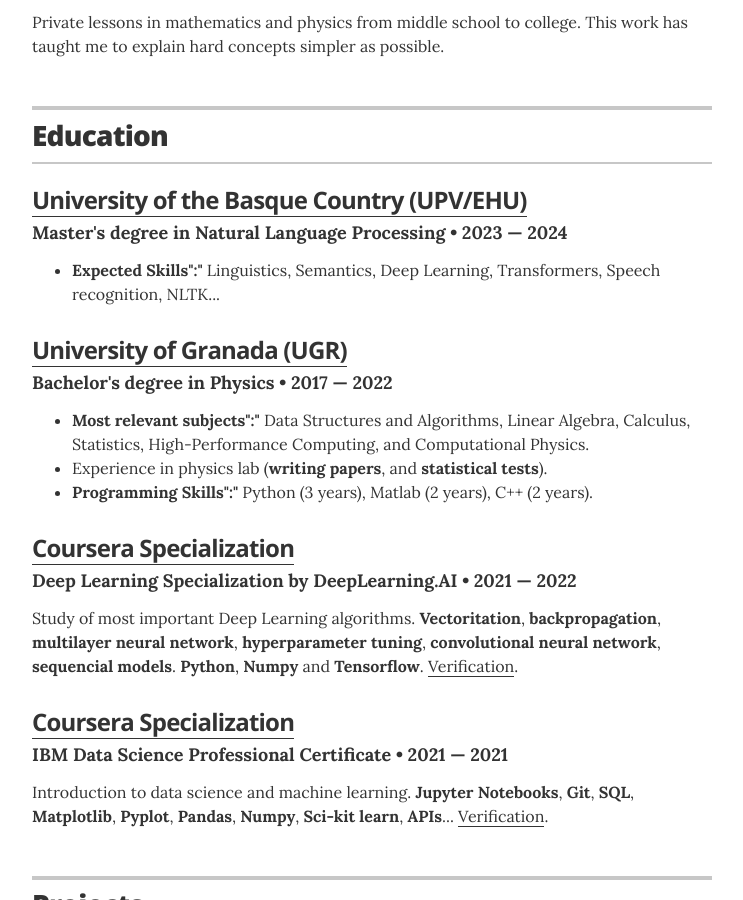
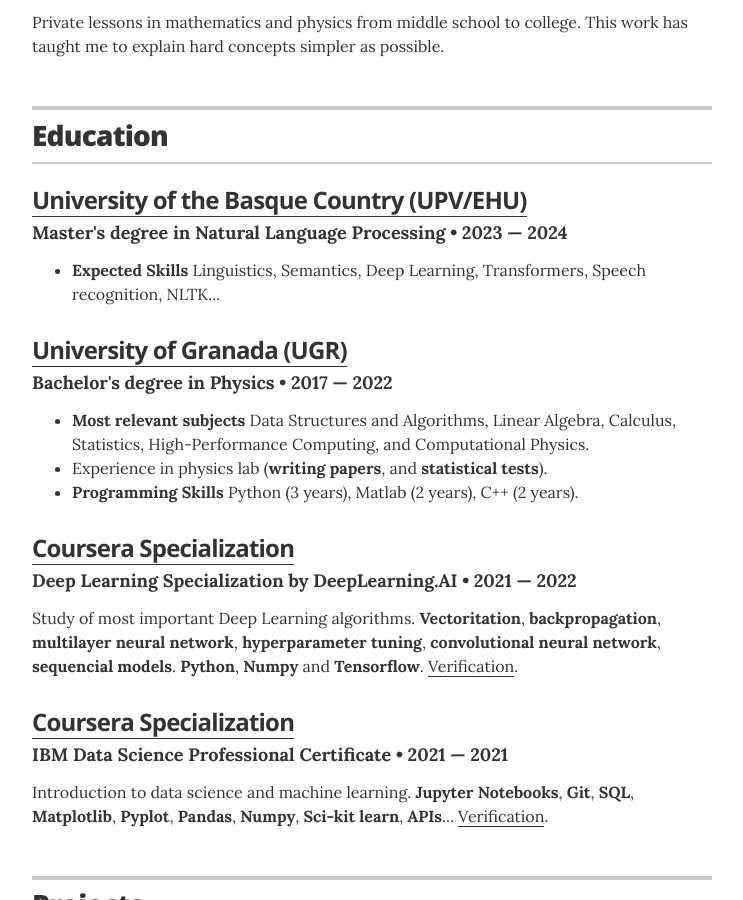
Before and after one commit to rubzip/rubzip.github.io, a Jekyll site: the page built from index.html, in a window 1280 px wide and 900 px high, scrolled down 1134 px. Shown: the whole window, without its empty margins (268-1011 px from the left). Built offline with Jekyll 4.4.1, drawn with Linux system fonts in a browser that asks for light colours.

```diff
--- a/_data/education.yml
+++ b/_data/education.yml
@@ -3,15 +3,15 @@
   uni: <a href="https://www.ugr.es/en/study/undergraduate/programmes/physics">University of the Basque Country (UPV/EHU)</a>
   year: 2023 &mdash; 2024
   awards:
-    - award: <b>Expected Skills":" </b> Linguistics, Semantics, Deep Learning, Transformers, Speech recognition, NLTK...
+    - award: <b>Expected Skills </b> Linguistics, Semantics, Deep Learning, Transformers, Speech recognition, NLTK...
 
 - degree: Bachelor's degree in Physics
   uni: <a href="https://www.ugr.es/en/study/undergraduate/programmes/physics">University of Granada (UGR)</a>
   year: 2017 &mdash; 2022
   awards:
-    - award: <b>Most relevant subjects":"</b> Data Structures and Algorithms, Linear Algebra, Calculus, Statistics, High-Performance Computing, and Computational Physics.
+    - award: <b>Most relevant subjects</b> Data Structures and Algorithms, Linear Algebra, Calculus, Statistics, High-Performance Computing, and Computational Physics.
     - award: Experience in physics lab (<b>writing papers</b>, and <b>statistical tests</b>).
-    - award: <b>Programming Skills":"</b> Python (3 years), Matlab (2 years), C++ (2 years).
+    - award: <b>Programming Skills</b> Python (3 years), Matlab (2 years), C++ (2 years).
 #  summary: GPA - 7.0 / 10.0
 
 - degree: Deep Learning Specialization by DeepLearning.AI
```
